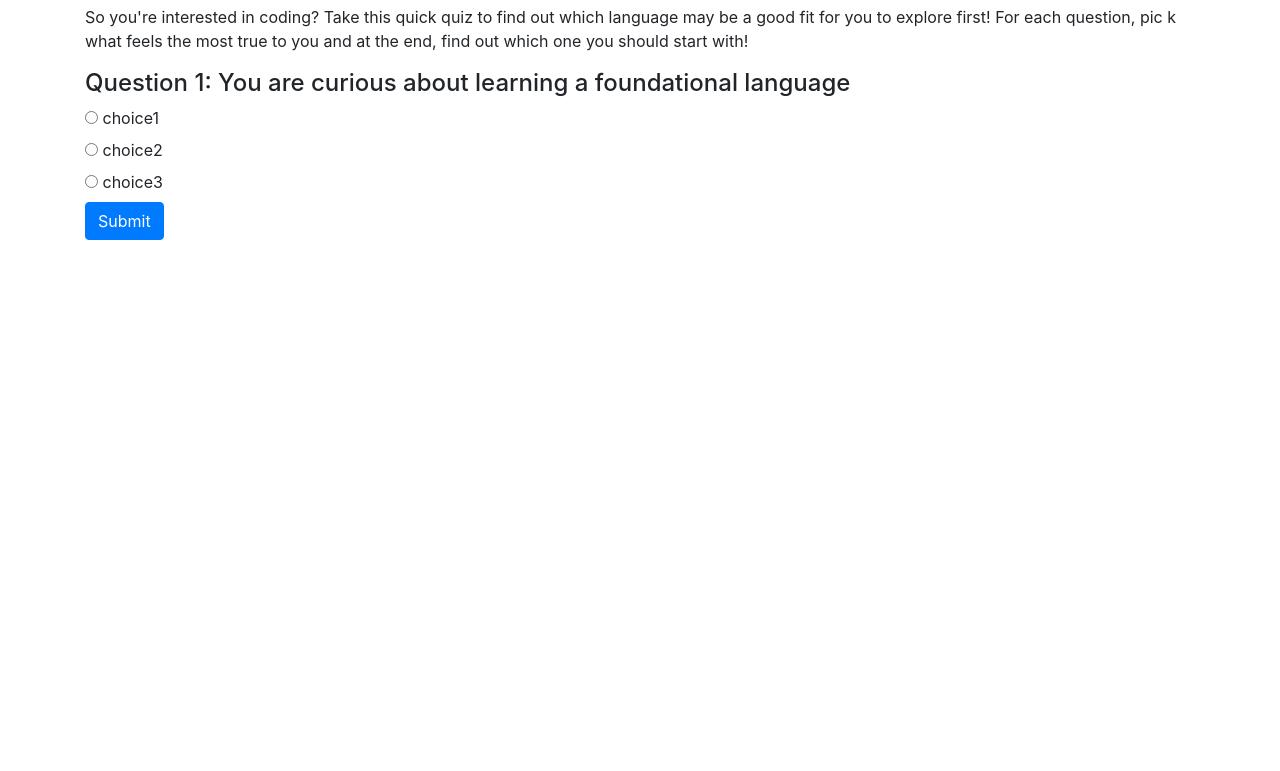
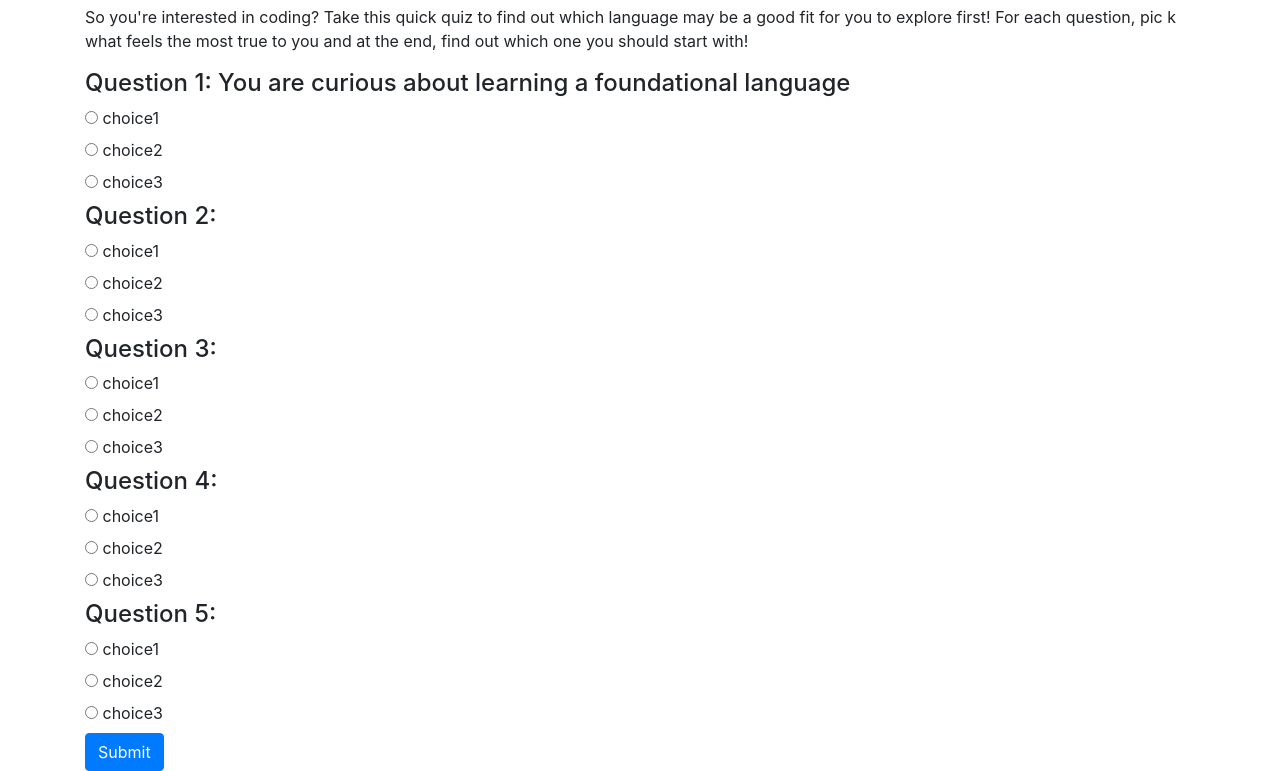
Before and after one commit to chloehellberg/programming-language-suggester, a plain HTML site: page index.html in a window 1280 px wide. Shown: the part 51-822 px from the top of the page. Before the commit the page ends 800 px from the top, so only its background shows below. Drawn offline with Linux system fonts and the light colour scheme.

Commit message:
Add skeleton for all 5 questions

```diff
--- a/index.html
+++ b/index.html
@@ -37,6 +37,94 @@
         </div>
       </div>
 
+      <div class="form-group2" id="question2">
+        <h4>Question 2: </h4>
+        <div class="radio">
+          <label>
+            <input type="radio" name="q2" value="1">
+            choice1
+          </label>
+        </div>
+        <div class="radio">
+          <label>
+            <input type="radio" name="q2" value="2">
+            choice2
+          </label>
+        </div>
+        <div class="radio">
+          <label>
+            <input type="radio" name="q2" value="3">
+            choice3
+          </label>
+        </div>
+      </div>
+
+      <div class="form-group3" id="question3">
+        <h4>Question 3:</h4>
+        <div class="radio">
+          <label>
+            <input type="radio" name="q3" value="1">
+            choice1
+          </label>
+        </div>
+        <div class="radio">
+          <label>
+            <input type="radio" name="q3" value="2">
+            choice2
+          </label>
+        </div>
+        <div class="radio">
+          <label>
+            <input type="radio" name="q3" value="3">
+            choice3
+          </label>
+        </div>
+      </div>
+
+      <div class="form-group4" id="question4">
+        <h4>Question 4: </h4>
+        <div class="radio">
+          <label>
+            <input type="radio" name="q4" value="1">
+            choice1
+          </label>
+        </div>
+        <div class="radio">
+          <label>
+            <input type="radio" name="q4" value="2">
+            choice2
+          </label>
+        </div>
+        <div class="radio">
+          <label>
+            <input type="radio" name="q4" value="3">
+            choice3
+          </label>
+        </div>
+      </div>
+
+      <div class="form-group5" id="question5">
+        <h4>Question 5: </h4>
+        <div class="radio">
+          <label>
+            <input type="radio" name="q5" value="1">
+            choice1
+          </label>
+        </div>
+        <div class="radio">
+          <label>
+            <input type="radio" name="q5" value="2">
+            choice2
+          </label>
+        </div>
+        <div class="radio">
+          <label>
+            <input type="radio" name="q5" value="3">
+            choice3
+          </label>
+        </div>
+      </div>
+
       <button type="submit" class="btn btn-primary">Submit</button>
     </form>
   </div>
```
